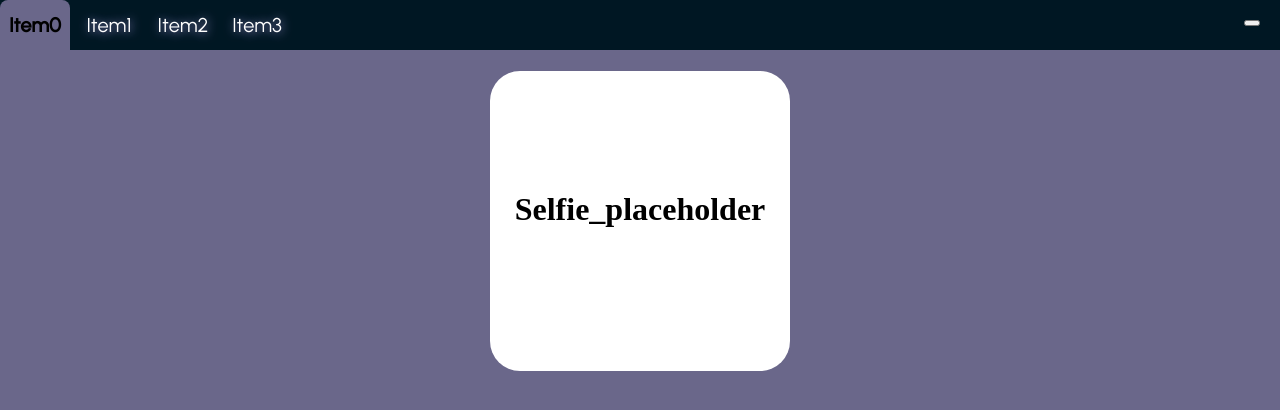
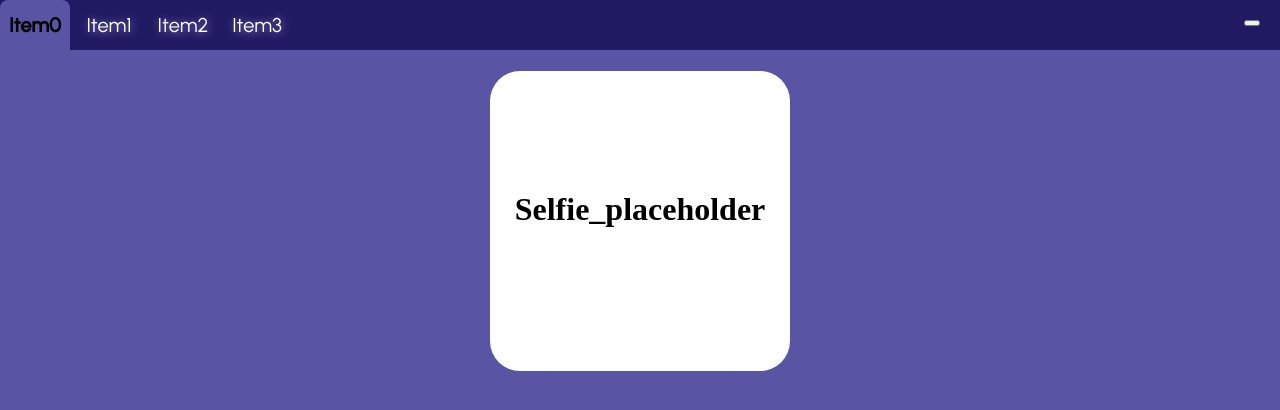
Before and after one commit to al3k5/personal_website, a plain HTML site: page index.html in a window 1280 px wide. Drawn offline with Linux system fonts and the light colour scheme.

Commit message:
added color-variables

```diff
--- a/style.css
+++ b/style.css
@@ -2,13 +2,18 @@
 @import url('https://fonts.googleapis.com/css2?family=Source+Code+Pro:wght@400;500&family=Urbanist:wght@400;500&display=swap');
 
 /*default elements*/
+:root {
+    ---navbar_color: #201a62;
+    ---main_color: #5a54a4;
+}
+
 body {
-    background-color: rgb(106, 103, 138);
+    background-color: var(---main_color);
     margin: 0px;
 }
 
 nav {
-    background-color: rgb(0, 23, 35);
+    background-color: var(---navbar_color);
     width: 100%;
     height: 50px;
     overflow: hidden;
@@ -16,7 +21,7 @@ nav {
 
 /*classes*/
 .button_header {
-    background-color: rgb(0, 23, 35);
+    background-color: var(---navbar_colorl);
     height: 50px;
     width: 70px;
     border: 0;
@@ -30,7 +35,7 @@ nav {
 
 /*classes using pseudo-classes*/
 .button_header:hover {
-    background-color: rgb(106, 103, 138);
+    background-color: var(---main_color);
     border-top-left-radius: 8px;
     border-top-right-radius: 8px;
     font-weight: 600;
```
